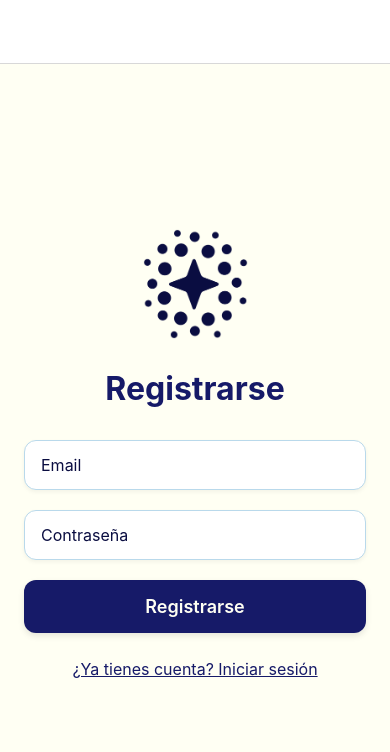
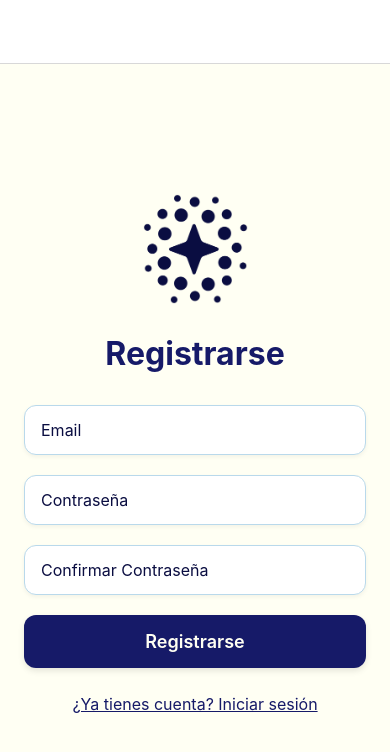
Before and after one commit to FranciscoSaro23/SERENA-PF, a React Native app in the folder SERENA/: screen /RegisterScreen in a window 390 px wide. Shown: the top 752 px of the page. Built offline with nearby package versions, Linux system fonts and the light colour scheme; no server answers; the database is empty.

Commit message:
+sinergia

```diff
--- a/SERENA/src/screens/ConfiguracionScreen.js
+++ b/SERENA/src/screens/ConfiguracionScreen.js
@@ -1,5 +1,6 @@
 import React, { useState } from 'react';
 import { View, Text } from 'react-native';
+import NavBar from '../shared/Navbar';
 
 export default function ConfiguracionScreen() {
   return (
--- a/SERENA/src/screens/ModoPersonalizableScreen.js
+++ b/SERENA/src/screens/ModoPersonalizableScreen.js
@@ -306,21 +306,21 @@ export default function PersonalizableScreen() {
         <ColorPicker
           color={colorHex}
           onColorChange={onColorSelected}
-          style={[commonStyles.picker, !esEditable && commonStyles.pickerDisabled]}
+          style={[commonStyles.picker, !esEditable && commonStyles.pickerDisabled, !esEditable && { marginTop: 80 }]}
           thumbSize={30}
           sliderSize={30}
           disabled={!esEditable}/>
 
         {esEditable && (
           <>
-            <Text style={commonStyles.label}>Observaciones del Paciente</Text>
+            <Text style={[commonStyles.label, { marginTop: 80 }]}>Observaciones del Paciente</Text>
             <TextInput
               style={[commonStyles.input, commonStyles.textArea]} value={observaciones} onChangeText={setObservaciones} editable={esEditable} multiline
             />
           </>
         )}
 
-        <Text style={commonStyles.label}>Ventilador (velocidad)</Text>
+        <Text style={[commonStyles.label, !esEditable && { marginTop: 90 }]}>Ventilador (velocidad)</Text>
         <View style={commonStyles.sliderContainer}>
         <Text style={commonStyles.sliderValue}>{ventilador}</Text>
       <Slider style={{width: '100%', height: 40}} minimumValue={0} maximumValue={10} step={1} value={ventilador}
@@ -361,7 +361,6 @@ export default function PersonalizableScreen() {
           </Text>
         ) : null}
       </ScrollView>
-
       <NavBar />
     </View>
   );
--- a/SERENA/src/screens/ModosPredeterminados.js
+++ b/SERENA/src/screens/ModosPredeterminados.js
@@ -28,8 +28,6 @@ export default function PredeterminadosScreen () {
   );
 
   const fetchPresetModes = async () => {
-    console.log('Fetching modes for user:', currentUserId);
-
     const { data, error } = await supabase
       .from('MODO')
       .select('id, nombre, id_usuario')
@@ -37,26 +35,20 @@ export default function PredeterminadosScreen () {
 
     if (error) {
       console.error('Error al obtener modos:', error);
-    } else {
-      console.log('All modes from database:', data);
+      Alert.alert('Error', 'No se pudieron cargar los modos predeterminados.');
+      return; // Exit early on error to avoid processing null data
+    }
 
-      // Always include predetermined modes (id_usuario === null)
+    // Process data regardless of error (but only if data exists)
+    if (data) {
       const predeterminados = data.filter((m) => m.id_usuario === null);
-      console.log('Predetermined modes:', predeterminados);
-
-      // Include personalized modes for the logged-in user
       const personalizados = currentUserId
         ? data.filter((m) => m.id_usuario === currentUserId)
         : [];
-      console.log('Personalized modes:', personalizados);
-
-      // Combine both lists, avoiding duplicates if any
       const allModesMap = new Map();
       predeterminados.forEach(m => allModesMap.set(m.id, m));
       personalizados.forEach(m => allModesMap.set(m.id, m));
       const allModes = Array.from(allModesMap.values());
-
-      console.log('Final modes to display:', allModes);
       setPresetModes(allModes);
     }
   };
--- a/SERENA/src/screens/RegisterScreen.js
+++ b/SERENA/src/screens/RegisterScreen.js
@@ -1,12 +1,18 @@
 import React, { useState } from 'react';
-import { View, TextInput, Button, StyleSheet, Text, Alert, TouchableOpacity, Pressable, Image} from 'react-native';
+import { View, TextInput, Button, StyleSheet, Text, Alert, TouchableOpacity, Pressable, Image, ScrollView, KeyboardAvoidingView} from 'react-native';
 import { supabase } from '../services/supabaseClient';
 
 export default function RegisterScreen({ navigation }) {
   const [email, setEmail] = useState('');
   const [password, setPassword] = useState('');
+  const [confirmPassword, setConfirmPassword] = useState('');
 
   const handleSignUp = async () => {
+    if (password !== confirmPassword) {
+      Alert.alert('Error', 'Las contraseñas no coinciden');
+      return;
+    }
+
     const { error } = await supabase.auth.signUp({
       email,
       password,
@@ -21,7 +27,8 @@ export default function RegisterScreen({ navigation }) {
   };
 
   return (
-    <View style={styles.container}>
+    <KeyboardAvoidingView style={styles.keyboardAvoidingView} behavior="padding">
+      <ScrollView contentContainerStyle={styles.scrollContainer} keyboardShouldPersistTaps="handled">
         <Image
           source={require('../../assets/icon.png')}
           style={styles.logo}
@@ -43,6 +50,13 @@ export default function RegisterScreen({ navigation }) {
           onChangeText={setPassword}
           value={password}
         />
+        <TextInput
+          placeholder="Confirmar Contraseña"
+          style={styles.input}
+          secureTextEntry
+          onChangeText={setConfirmPassword}
+          value={confirmPassword}
+        />
 
         <Pressable style={styles.button} onPress={handleSignUp}>
           <Text style={styles.buttonText}>Registrarse</Text>
@@ -51,13 +65,17 @@ export default function RegisterScreen({ navigation }) {
         <Pressable style={styles.link} onPress={() => navigation.navigate('LoginScreen')}>
           <Text style={styles.linkText}>¿Ya tienes cuenta? Iniciar sesión</Text>
         </Pressable>
-  </View>
+      </ScrollView>
+    </KeyboardAvoidingView>
   );
 }
 
 const styles = StyleSheet.create({
-  container: {
+  keyboardAvoidingView: {
     flex: 1,
+  },
+  scrollContainer: {
+    flexGrow: 1,
     backgroundColor: '#FFFFF3',
     padding: 24,
     justifyContent: 'center',
@@ -86,7 +104,7 @@ const styles = StyleSheet.create({
     elevation: 2,
   },
   button: {
-    backgroundColor: '#161A68',      // igual que LoginScreen
+    backgroundColor: '#161A68',
     paddingVertical: 16,
     borderRadius: 12,
     marginBottom: 16,
@@ -98,10 +116,9 @@ const styles = StyleSheet.create({
     elevation: 4,
   },
   buttonText: {
-    color: '#FFFFF3',                // texto blanco
+    color: '#FFFFF3',
     fontSize: 18,
     fontWeight: '600',
-    textAlign: 'center',
   },
   link: {
     marginTop: 10,
--- a/SERENA/src/shared/Navbar.js
+++ b/SERENA/src/shared/Navbar.js
@@ -80,7 +80,10 @@ const styles = StyleSheet.create({
     paddingTop: 15,
     paddingBottom: 20,
     borderTopColor: '#0A0D41',
-    position: 'relative',
+    position: 'absolute',
+    bottom: 0,
+    left: 0,
+    right: 0,
   },
   sideButtons: {
     flexDirection: 'row',
--- a/SERENA/src/styles/ModoStyles.js
+++ b/SERENA/src/styles/ModoStyles.js
@@ -6,12 +6,17 @@ export const commonStyles = StyleSheet.create({
     flex: 1,
     backgroundColor: "#FFFFF6",
   },
+  screenContainer: {
+    flex: 1,
+    backgroundColor: "#FFFFF6",
+    position: 'relative',
+  },
   container: {
     padding: 20,
   },
   scrollContent: {
     padding: 20,
-    paddingBottom: 140,
+    paddingBottom: 200,
   },
   listContainer: {
     paddingBottom: 40,
@@ -230,7 +235,7 @@ export const commonStyles = StyleSheet.create({
     fontSize: 16,
   },
   lockedText: {
-    color: "#9CA3AF",
+    color: "#161A68",
   },
   unlockedText: {
     color: "#161A68",
```
Also changed, not shown: 1 other file (tests, documents, lock files or other folders). Lines whose indentation alone changed are shown as unchanged.
